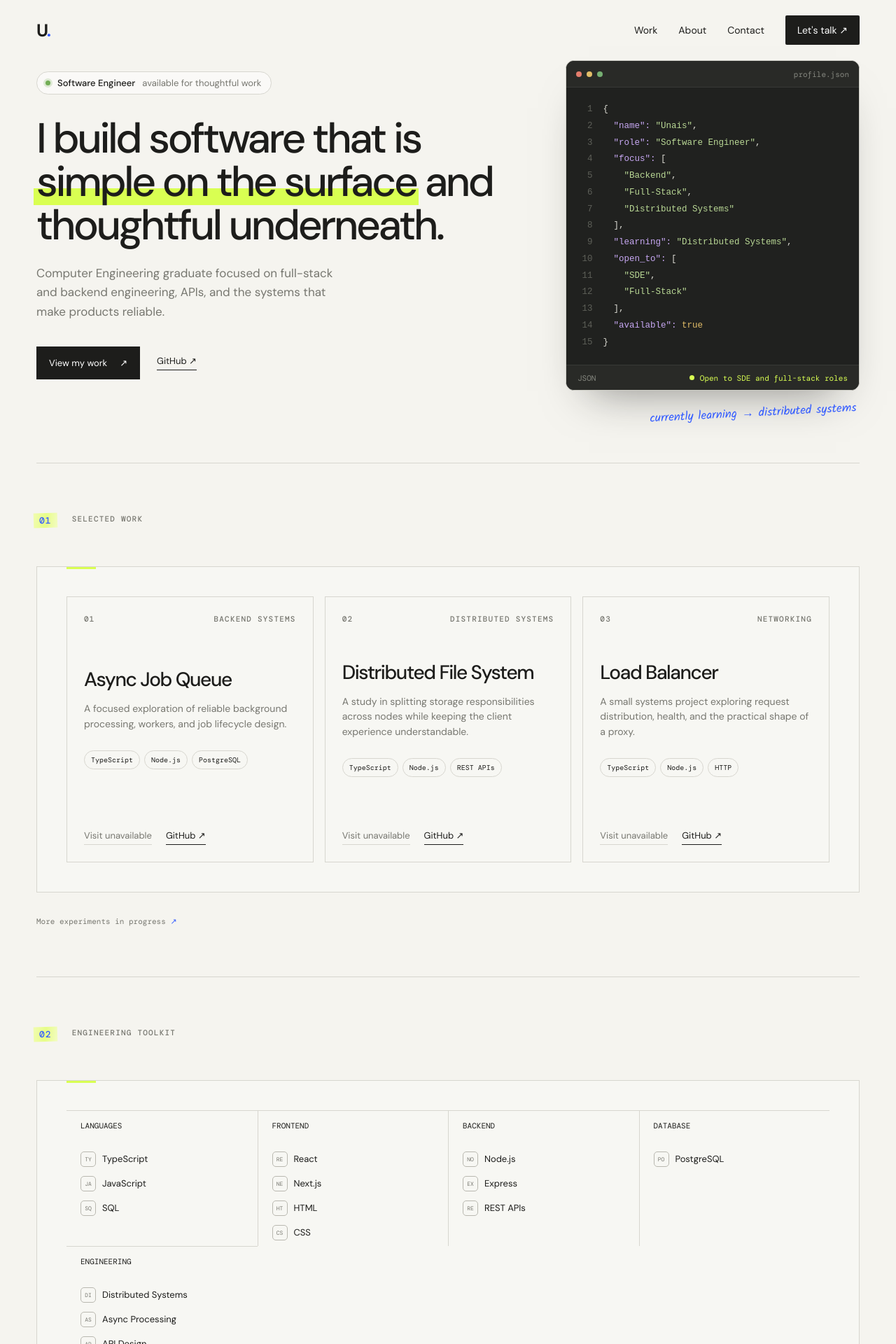
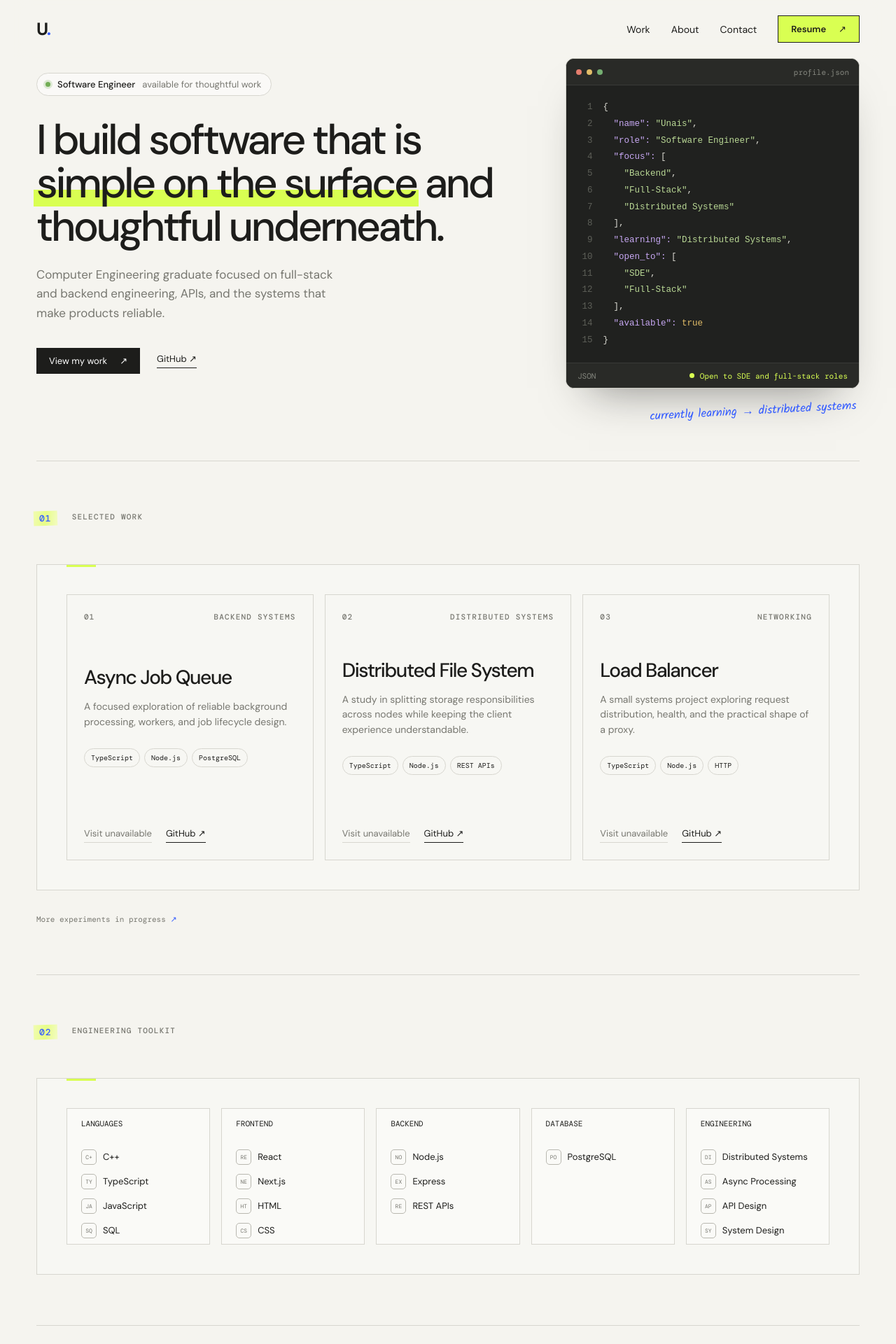
Before and after one commit to unais-08/portfolio, a React (Vite) app: page / in a window 1280 px wide. Shown: the top 1920 px of the page at 70% size. Built offline with nearby package versions, Linux system fonts and the light colour scheme.

Commit message:
feat: enhance Header and Contact sections; improve layout, styling, and responsiveness

```diff
--- a/src/components/layout/Header.tsx
+++ b/src/components/layout/Header.tsx
@@ -4,17 +4,56 @@ import { Arrow } from '../ui/Arrow'
 
 export function Header({ detail = false }: { detail?: boolean }) {
   const [open, setOpen] = useState(false)
+
   const close = () => setOpen(false)
-  return <header className="site-header">
-    <a className="wordmark" href="/" onClick={close} aria-label="Unais home">U<span>.</span></a>
-    <button className="menu-button" type="button" onClick={() => setOpen(!open)} aria-expanded={open} aria-controls="main-nav">
-      <span>{open ? 'Close' : 'Menu'}</span><i aria-hidden="true">{open ? '×' : '☰'}</i>
-    </button>
-    <nav id="main-nav" className={open ? 'main-nav is-open' : 'main-nav'} aria-label="Main navigation">
-      <a href={detail ? '/#work' : '#work'} onClick={close}>Work</a>
-      <a href={detail ? '/#about' : '#about'} onClick={close}>About</a>
-      <a href={detail ? '/#contact' : '#contact'} onClick={close}>Contact</a>
-      <a className="nav-contact" href={`mailto:${site.email}`} onClick={close}>Let's talk <Arrow /></a>
-    </nav>
-  </header>
+
+  return (
+    <header className="site-header">
+      <a
+        className="wordmark"
+        href="/"
+        onClick={close}
+        aria-label="Unais home"
+      >
+        U<span>.</span>
+      </a>
+
+      <button
+        className="menu-button"
+        type="button"
+        onClick={() => setOpen(!open)}
+        aria-expanded={open}
+        aria-controls="main-nav"
+      >
+        <span>{open ? 'Close' : 'Menu'}</span>
+        <i aria-hidden="true">{open ? '×' : '☰'}</i>
+      </button>
+
+      <nav
+        id="main-nav"
+        className={open ? 'main-nav is-open' : 'main-nav'}
+        aria-label="Main navigation"
+      >
+        <a href={detail ? '/#work' : '#work'} onClick={close}>
+          Work
+        </a>
+
+        <a href={detail ? '/#about' : '#about'} onClick={close}>
+          About
+        </a>
+
+        <a href={detail ? '/#contact' : '#contact'} onClick={close}>
+          Contact
+        </a>
+
+        <a
+          className="button nav-contact"
+          href={site.resume}
+          onClick={close}
+        >
+          Resume <Arrow />
+        </a>
+      </nav>
+    </header>
+  )
 }
--- a/src/components/sections/Contact/Contact.css
+++ b/src/components/sections/Contact/Contact.css
@@ -6,7 +6,15 @@
 .contact-status { display: flex; align-items: center; margin: 0; color: var(--muted); font: 500 12px 'DM Mono', monospace; letter-spacing: .04em; }
 .contact-status .status-dot { margin: 0 10px 0 0; }
 .contact-section .contact-panel h2 { max-width: 600px; margin: 28px 0 40px; font-size: clamp(2.3rem, 4.3vw, 4.1rem); line-height: 1; letter-spacing: -.065em; font-weight: 500; }
-.contact-section .contact-panel h2 em { display: block; color: #355dff; font-style: normal; }
+.contact-section .contact-panel h2 mark {
+    display: inline;
+    color: inherit;
+    padding: 0 0.06em;
+    margin: 0 -0.06em;
+    background: linear-gradient(transparent 62%, var(--accent) 62% 92%, transparent 92%);
+    -webkit-box-decoration-break: clone;
+    box-decoration-break: clone;
+}
 .contact-cta { background: var(--accent); color: var(--ink); font-weight: 600; border: 1px solid var(--ink); }
 .contact-email-text { margin: 18px 0 0; color: var(--muted); font: 13px 'DM Mono', monospace; user-select: all; }
 .contact-links { list-style: none; margin: 0; padding: 0; align-self: end; }
--- a/src/components/sections/Contact/Contact.tsx
+++ b/src/components/sections/Contact/Contact.tsx
@@ -22,7 +22,7 @@ export function ContactSection() {
           </p>
 
           <h2>
-            Have a role or an interesting problem? <em>Let’s talk.</em>
+          Have a role or an interesting problem? <mark>Let’s talk.</mark>
           </h2>
 
           <a className="button contact-cta" href={`mailto:${site.email}`}>
--- a/src/components/sections/Skills/Skills.css
+++ b/src/components/sections/Skills/Skills.css
@@ -1,8 +1,8 @@
 /* Engineering toolkit section */
 .skills-grid {
     display: grid;
-    grid-template-columns: repeat(4, 1fr);
-    gap: 0;
+    grid-template-columns: repeat(5, minmax(0, 1fr));
+    gap: 16px;
     margin-top: 56px;
     padding: clamp(24px, 4vw, 42px);
     position: relative;
@@ -13,8 +13,7 @@
 
 .skills-grid:hover { background: #fff; border-color: #b9b8b0; }
 .skills-grid::before { content: ''; position: absolute; top: 0; left: clamp(24px, 4vw, 42px); width: 42px; height: 3px; background: var(--accent); }
-.skill-group { min-height: 190px; padding: 14px 20px 8px; border-top: 1px solid var(--line); border-left: 1px solid var(--line); }
-.skill-group:nth-child(4n + 1) { border-left: 0; }
+.skill-group { min-height: 190px; padding: 14px 20px 8px; border: 1px solid var(--line); background: rgba(255, 255, 255, .34); }
 .skill-group h3 { font: 11px 'DM Mono', monospace; text-transform: uppercase; margin-bottom: 30px; }
 .skill-group span { display: block; margin: 12px 0; font-size: 15px; color: var(--muted); }
 .skill-items { display: grid; gap: 13px; }
@@ -23,14 +22,10 @@
 
 @media (max-width: 980px) {
     .skills-grid { grid-template-columns: repeat(3, 1fr); }
-    .skill-group:last-child { grid-column: span 2; }
 }
 
 @media (max-width: 720px) {
     .skills-grid { padding: 22px 16px; gap: 10px; grid-template-columns: repeat(2, 1fr); margin-top: 52px; }
     .skill-group { min-height: 180px; padding: 18px 12px 8px; }
-    .skill-group:nth-child(4n + 1) { border-left: 1px solid var(--line); }
-    .skill-group:nth-child(2n + 1) { border-left: 0; }
-    .skill-group:last-child { grid-column: span 2; }
     .skill-item { font-size: 12px !important; }
 }
--- a/src/data/site.ts
+++ b/src/data/site.ts
@@ -50,7 +50,7 @@ export const projects: Project[] = [
 ]
 
 export const skills = [
-  { category: 'Languages', items: ['TypeScript', 'JavaScript', 'SQL'] },
+  { category: 'Languages', items: ['C++', 'TypeScript', 'JavaScript', 'SQL'] },
   { category: 'Frontend', items: ['React', 'Next.js', 'HTML', 'CSS'] },
   { category: 'Backend', items: ['Node.js', 'Express', 'REST APIs'] },
   { category: 'Database', items: ['PostgreSQL'] },
--- a/src/index.css
+++ b/src/index.css
@@ -43,6 +43,12 @@ button:focus-visible {
     display: flex;
     align-items: center;
     justify-content: space-between;
+    position: sticky;
+    top: 0;
+    z-index: 10;
+    background: rgba(245, 244, 239, .78);
+    -webkit-backdrop-filter: blur(12px);
+    backdrop-filter: blur(12px);
 }
 
 .wordmark {
@@ -71,10 +77,14 @@ button:focus-visible {
 }
 
 .nav-contact {
-    background: var(--ink);
-    color: #fff;
-    padding: 12px 17px;
-    border-radius: 2px;
+    background: var(--accent);
+    color: var(--ink);
+    font-weight: 600;
+    border: 1px solid var(--ink);
+}
+
+.main-nav .nav-contact:hover {
+    opacity: 1;
 }
 
 .menu-button {
@@ -143,7 +153,7 @@ h2 em {
     display: inline-flex;
     align-items: center;
     gap: 18px;
-    padding: 15px 18px;
+    padding: 10px 18px;
     font-size: 13px;
     transition: transform .2s, background .2s;
 }
@@ -366,12 +376,6 @@ h2 em {
         display: flex;
     }
 
-    .nav-contact {
-        background: none;
-        padding: 0;
-        color: var(--accent);
-    }
-
     main {
         padding: 0 20px;
     }
```
